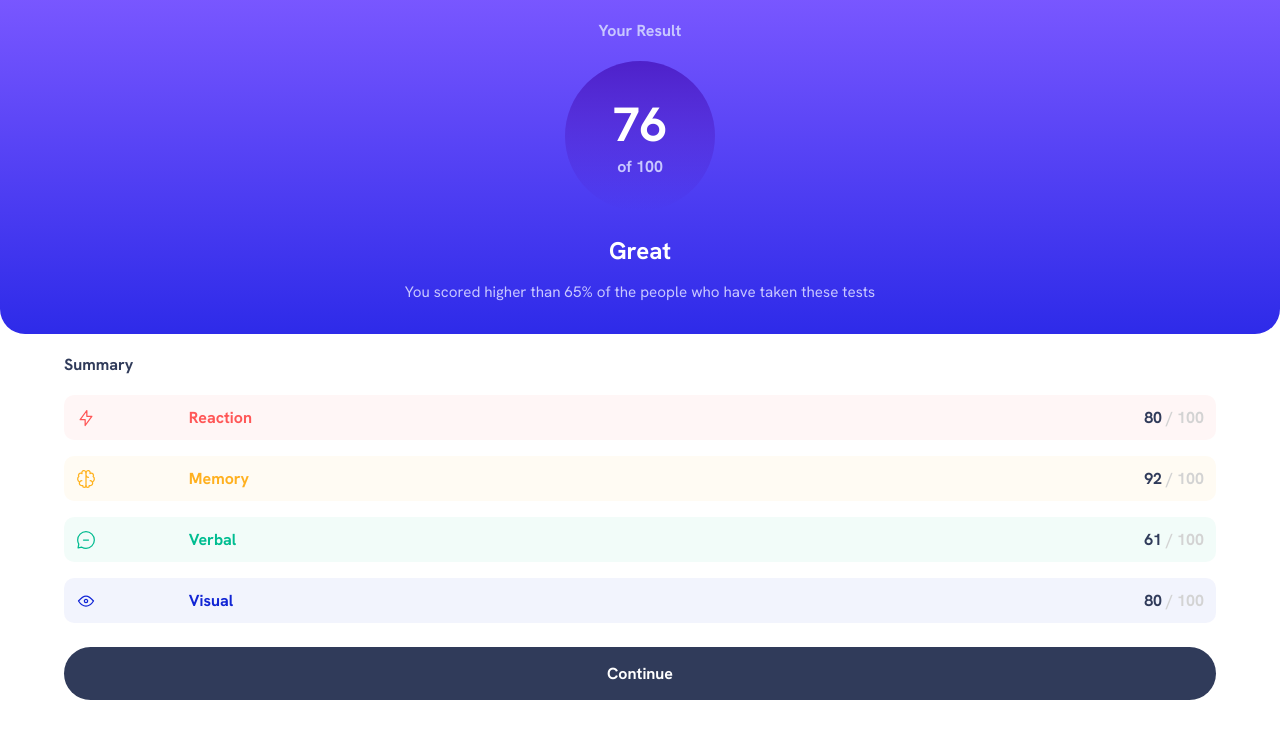
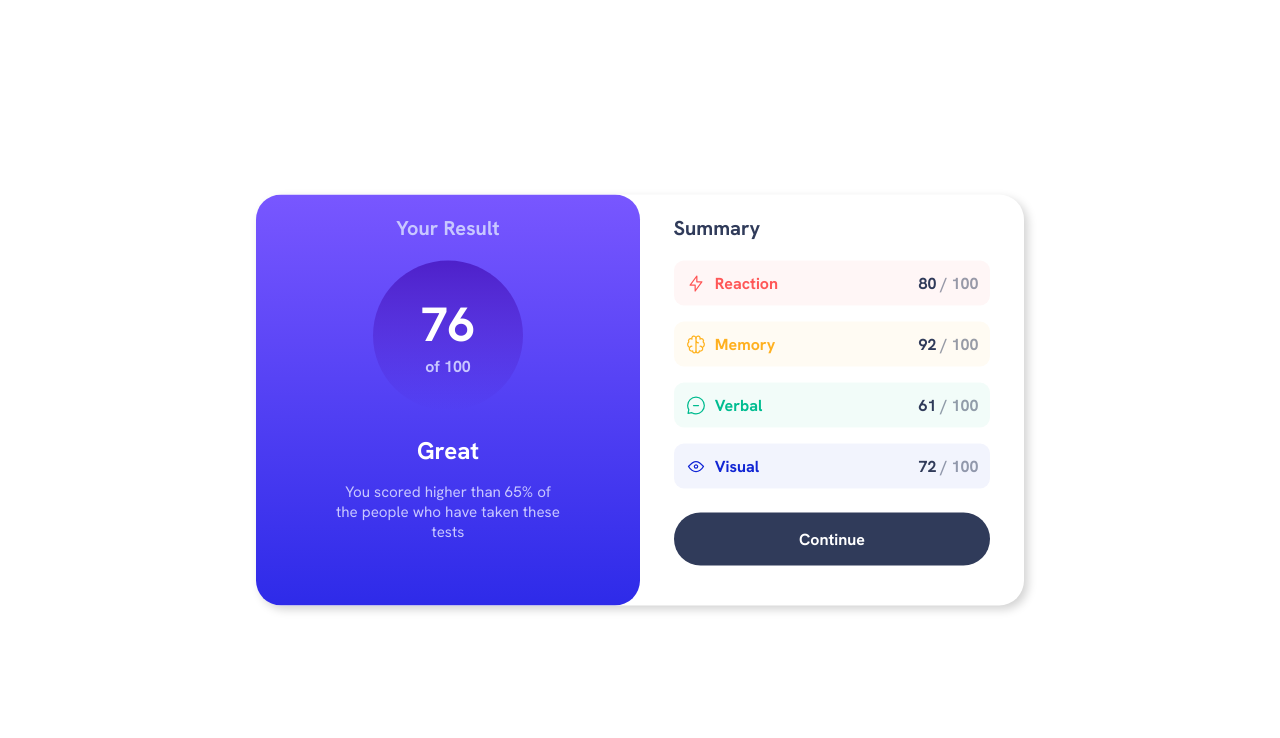
Before and after one commit to jcnevess/results-summary, an Eleventy site: page index.html in a window 1280 px wide. Built offline with nearby package versions, Linux system fonts and the light colour scheme; Eleventy itself is replaced by a stand-in of ours; files that its build step writes are made by us from their sources.

Commit message:
finishes design

```diff
--- a/bundle.css
+++ b/bundle.css
@@ -44,6 +44,7 @@ input, button, textarea, select {
 h1 {
   font-size: 1rem;
   margin-block: 0.25rem;
+
 }
 
 button {
@@ -58,6 +59,11 @@ button {
 
 category-summary {
   margin-top: 1rem;
+}
+
+.outer-container {
+  display: flex;
+  flex-direction: column;
 }
 
 .overall-score {
@@ -95,6 +101,7 @@ category-summary {
 .intro {
   color: var(--color-light-lavender);
   font-weight: bold;
+  font-size: 1.1rem;
 }
 
 .max-score {
@@ -130,3 +137,38 @@ category-summary {
 .concept {
   font-size: 1.5rem;
 }
+
+@media (min-width: 768px) {
+  .outer-container {
+    flex-direction: row;
+    width: 768px;
+    max-height: 420px;
+    position: absolute;
+    left: 50%;
+    top: 50%;
+    transform: translate(-50%, -50%);
+    border-radius: 25px;
+    overflow: hidden;
+    box-shadow: 4px 4px 10px 0px lightgray;
+  }
+
+  .overall-score {
+    width: 50%;
+    border-radius: unset;
+    border-top-right-radius: 25px;
+    border-bottom-right-radius: 25px;
+  }
+
+  .summary {
+    width: 50%;
+    padding-inline: 1rem;
+  }
+
+  h1 {
+    font-size: 1.25rem;
+  }
+
+  .intro {
+    font-size: 1.25rem;
+  }
+}
--- a/components/category-summary.js
+++ b/components/category-summary.js
@@ -63,7 +63,7 @@ class CategorySummary extends HTMLElement {
       }
 
       .scoreboard {
-        color: lightgray;
+        color: hsla(224, 30%, 27%, 50%);
         text-align: right;
       }
 
--- a/index.html
+++ b/index.html
@@ -16,6 +16,7 @@
     <title>Frontend Mentor | Results summary component</title>
   </head>
   <body>
+    <div class="outer-container">
       <div class="overall-score">
         <div class="container">
           <div class="intro">Your Result</div>
@@ -57,11 +58,12 @@
           <category-summary
             icon="./assets/images/icon-visual.svg"
             category="Visual"
-          score="80"
+            score="72"
             color="hsl(234, 85%, 45%)"
             bg-color="hsla(234, 85%, 45%, 5%)"
           ></category-summary>
           <button type="button">Continue</button>
+        </div>
       </div>
     </div>
   </body>
```
Lines whose indentation alone changed are shown as unchanged.
